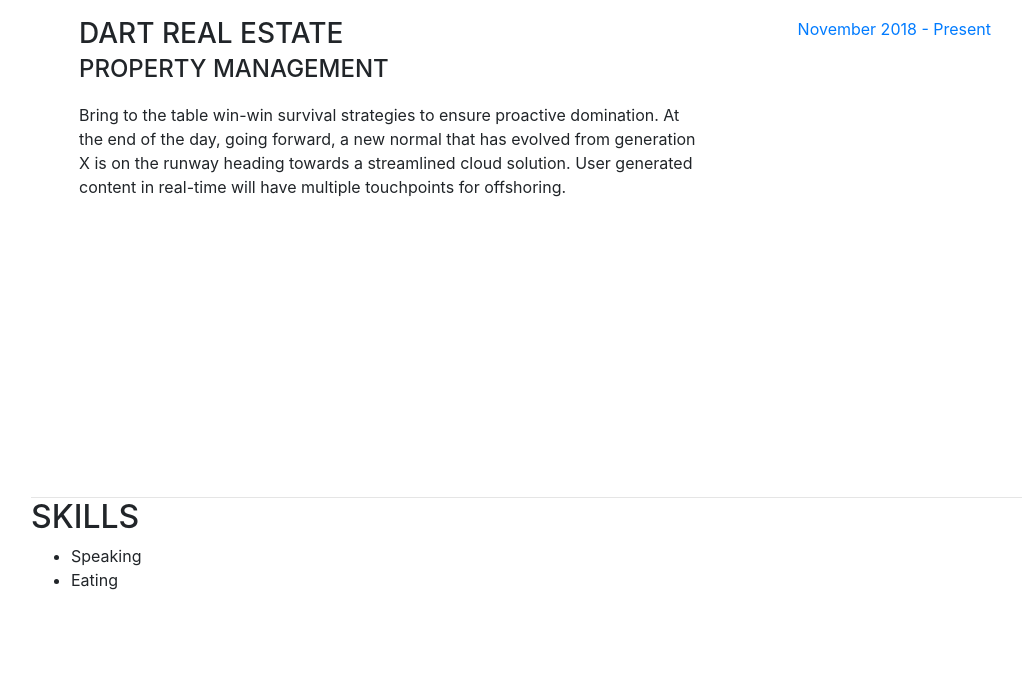
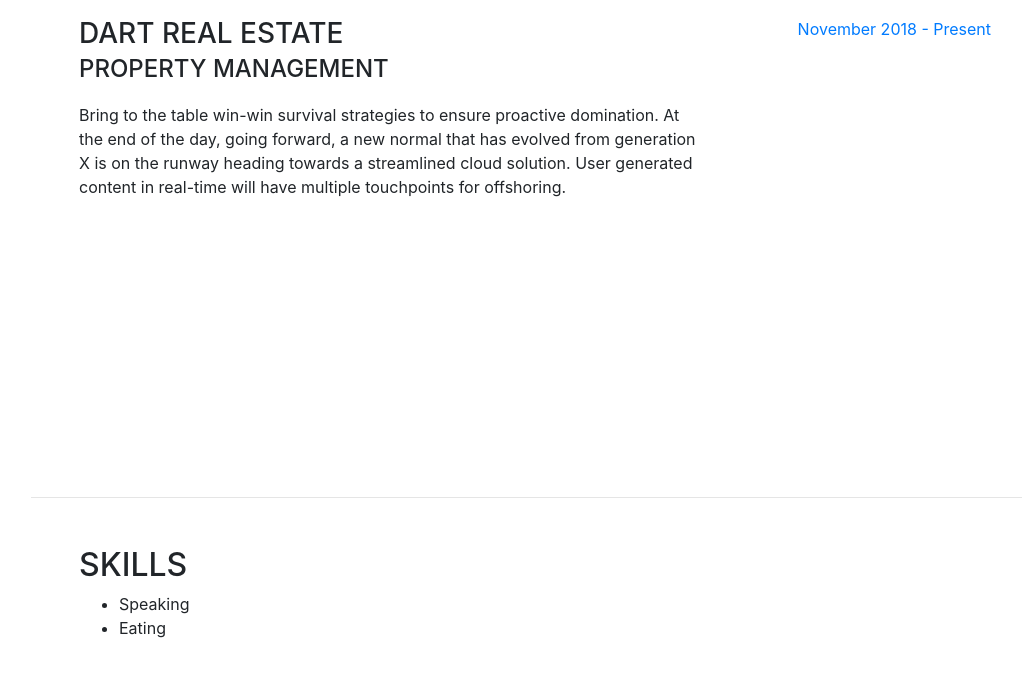
Before and after one commit to Jnalty96/jnalty96.github.io, a website with bundled scripts: page index.html in a window 1280 px wide. Shown: the part 1937-2613 px from the top of the page, without its empty margins (241-1263 px from the left). Before the commit the page ends 2545 px from the top, so only its background shows below. Built offline with nearby package versions, Linux system fonts and the light colour scheme; a web font is replaced by a local one.

```diff
--- a/index.html
+++ b/index.html
@@ -120,7 +120,7 @@
 
       <!-- section ends -->
       <hr class="m-0">
-      <section id="skills">
+      <section class="resume-section p-3 p-lg-5 d-flex flex-column" id="skills">
         <h2> Skills </h2>
         <div>
 
```
